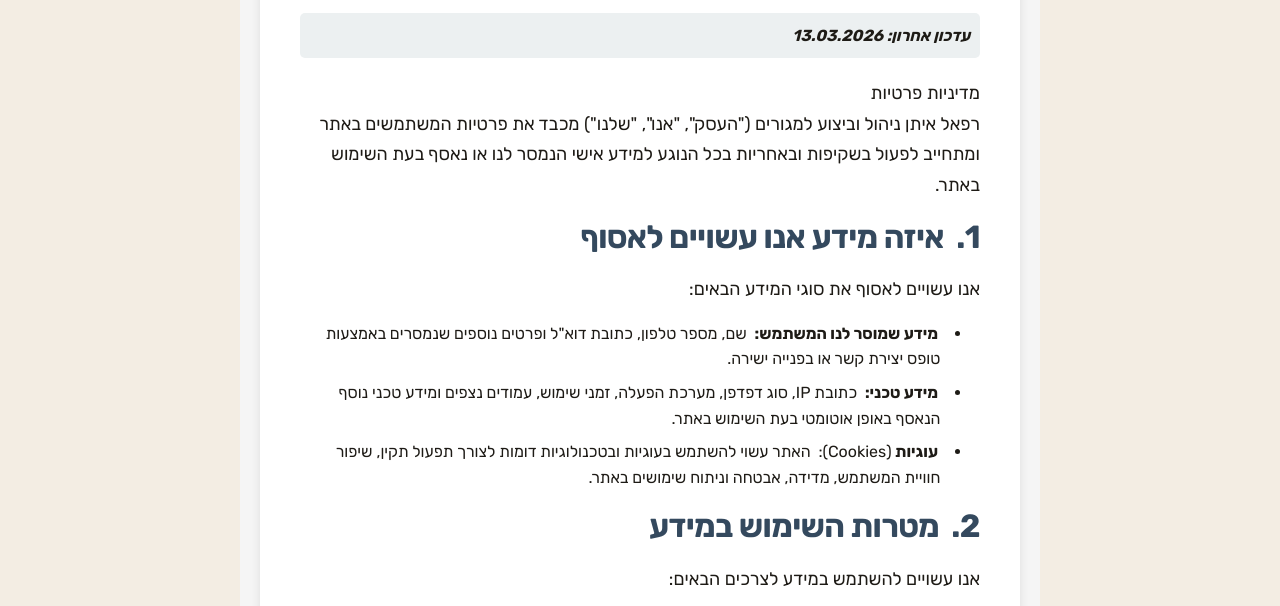
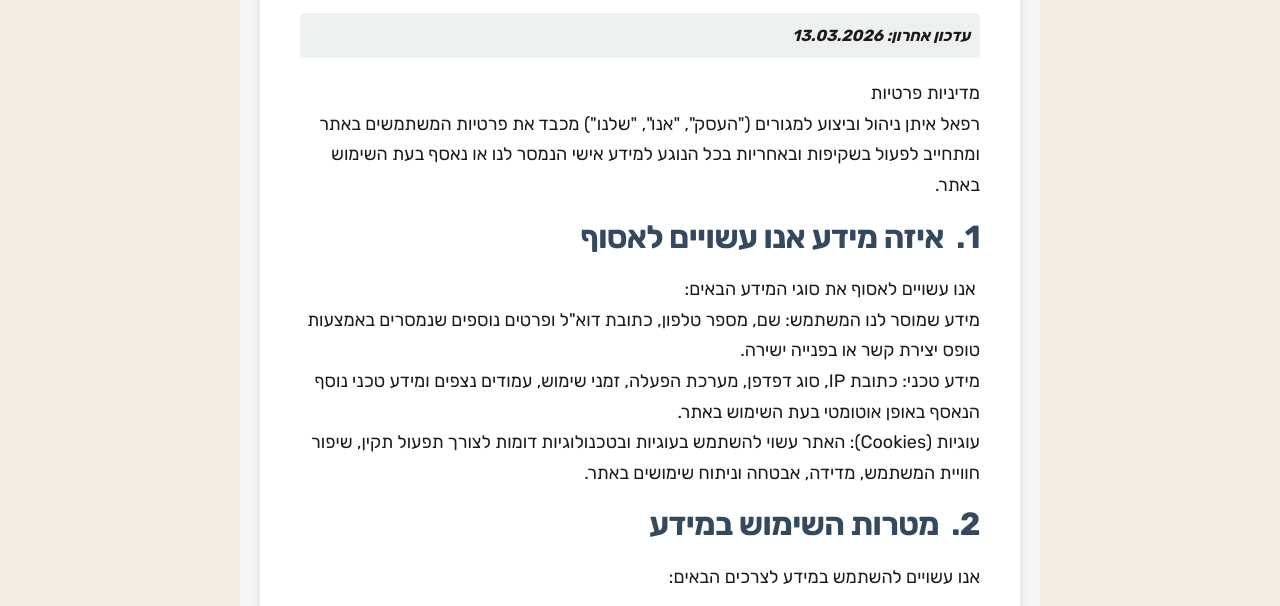
Before and after one commit to slipwoker/zappy-website-afc3127a-53fe-48d5-9116-bbfb5e704371, a plain HTML site: page privacy.html in a window 1280 px wide. Shown: the part 142-748 px from the top of the page. Drawn offline with Linux system fonts and the light colour scheme.

```diff
--- a/privacy.html
+++ b/privacy.html
@@ -394,25 +394,14 @@
  איזה מידע אנו עשויים לאסוף
 
 </h2>
-        <p style="font-size: 18px;">אנו עשויים לאסוף את סוגי המידע הבאים:&nbsp;&nbsp;</p>
+        <p style="font-size: 18px;">&nbsp;אנו עשויים לאסוף את סוגי המידע הבאים:<br>
+מידע שמוסר לנו המשתמש: שם, מספר טלפון, כתובת דוא"ל ופרטים נוספים שנמסרים באמצעות טופס יצירת קשר או בפנייה ישירה.<br>
+מידע טכני: כתובת IP, סוג דפדפן, מערכת הפעלה, זמני שימוש, עמודים נצפים ומידע טכני נוסף הנאסף באופן אוטומטי בעת השימוש באתר.<br>
+עוגיות (Cookies): האתר עשוי להשתמש בעוגיות ובטכנולוגיות דומות לצורך תפעול תקין, שיפור חוויית המשתמש, מדידה, אבטחה וניתוח שימושים באתר.&nbsp;&nbsp;</p>
         <ul>
-            <li><strong>מידע שמוסר לנו המשתמש:</strong>&nbsp;
-
-שם, מספר טלפון, כתובת דוא"ל ופרטים נוספים שנמסרים באמצעות&nbsp; &nbsp; &nbsp; &nbsp; &nbsp; &nbsp;טופס יצירת קשר או בפנייה ישירה.
 
 
 
-</li>
-            <li><strong>מידע טכני:</strong>&nbsp;
-
-כתובת IP, סוג דפדפן, מערכת הפעלה, זמני שימוש, עמודים נצפים ומידע טכני נוסף&nbsp; &nbsp; &nbsp; &nbsp; &nbsp; &nbsp; &nbsp; &nbsp;הנאסף באופן אוטומטי בעת השימוש באתר.
-
-</li>
-            <li><strong>עוגיות&nbsp;</strong>(Cookies):&nbsp;
-
-האתר עשוי להשתמש בעוגיות ובטכנולוגיות דומות לצורך תפעול תקין, שיפור&nbsp; &nbsp; &nbsp; &nbsp; &nbsp; &nbsp; &nbsp; &nbsp;חוויית המשתמש, מדידה, אבטחה וניתוח שימושים באתר.
-
-</li>
         </ul>
 
         <h2 style="font-weight: 700;">2.&nbsp;
```
Also changed, not shown: public/privacy.html (+1 -1 lines), public/privacy/index.html (+1 -1 lines), 3 other files.
